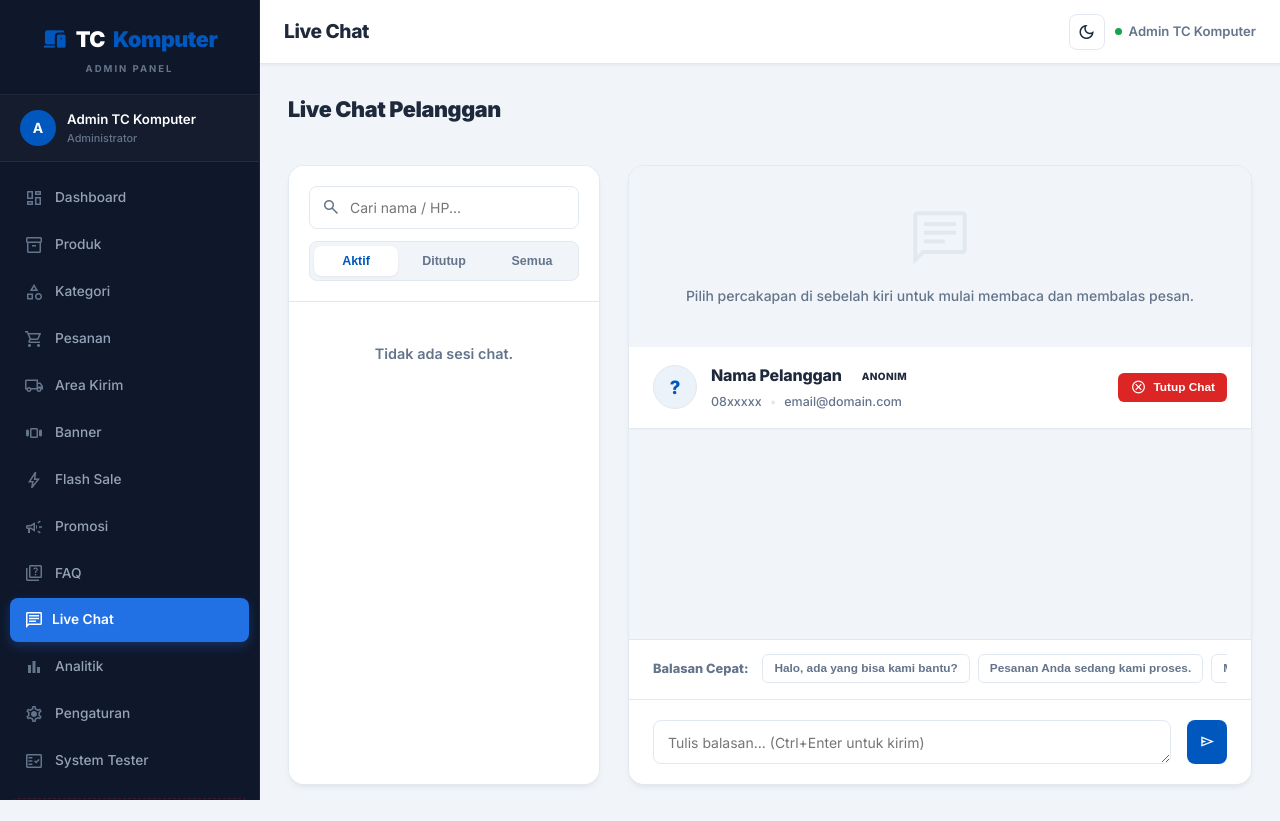
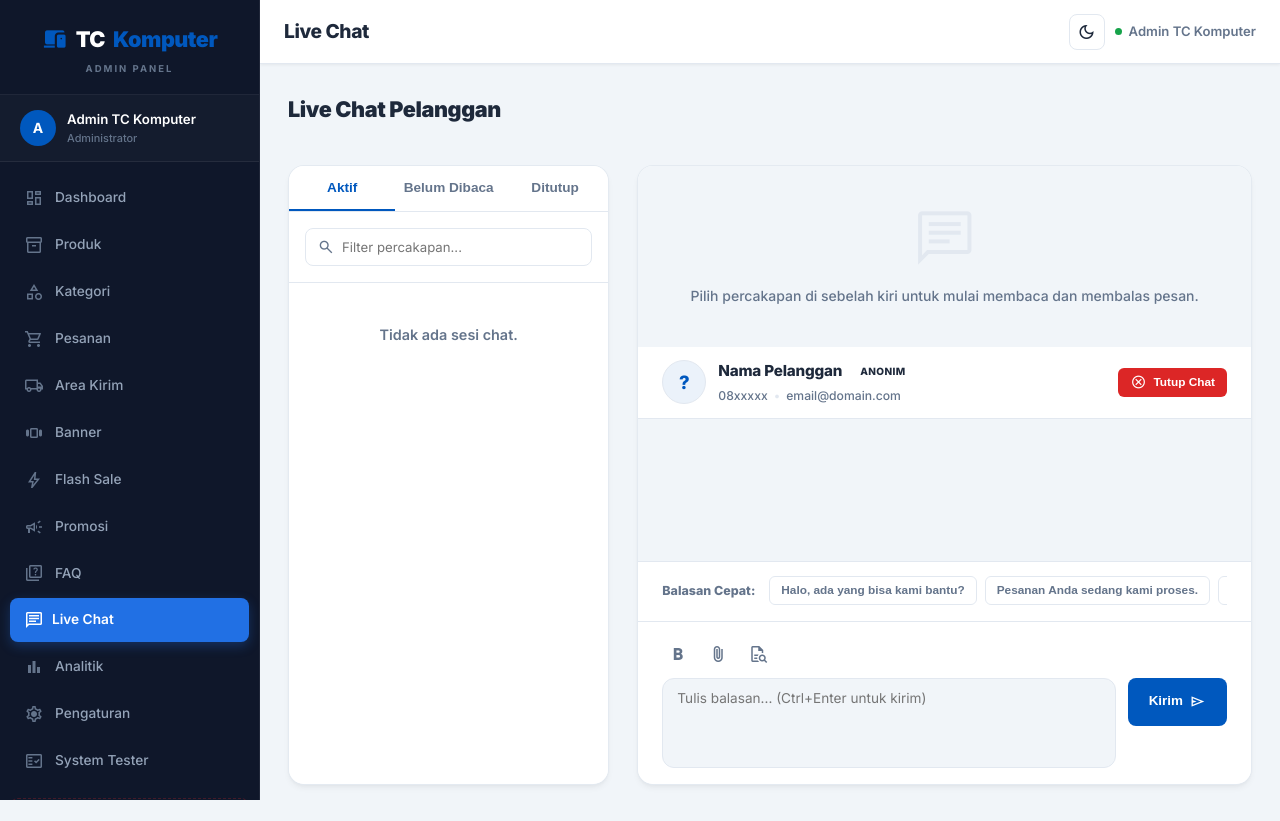
Before and after one commit to stevenarif123/TCKomputer, a PHP site: page /admin/chats in a window 1280 px wide. Run offline with PHP 8.4, Linux system fonts and the light colour scheme; a user stored in the database is signed in; data comes from the database, SQL or seed files in the repository; data that the repository does not hold is empty; some libraries are stand-ins or nearby versions.

Commit message:
Update Live Chat Admin styling to match mockup and standard admin design language

```diff
--- a/admin/chats.php
+++ b/admin/chats.php
@@ -11,18 +11,18 @@ require_once __DIR__ . '/../includes/admin-header.php';
     <h2>Live Chat Pelanggan</h2>
 </div>
 
-<div class="grid-2col-asym-rev chat-layout-grid">
+<div class="chat-layout-grid">
     <!-- Left Column: Sesi Chat -->
     <div class="admin-card chat-sidebar-card">
+        <div class="chat-filter-tabs">
+            <button class="filter-tab active" data-status="active">Aktif</button>
+            <button class="filter-tab" data-status="unread">Belum Dibaca</button>
+            <button class="filter-tab" data-status="closed">Ditutup</button>
+        </div>
         <div class="chat-sessions-header">
             <div class="search-wrapper">
                 <span class="material-symbols-outlined search-icon">search</span>
-                <input type="text" id="session-search" placeholder="Cari nama / HP..." class="form-input">
-            </div>
-            <div class="chat-filter-tabs">
-                <button class="filter-tab active" data-status="active">Aktif</button>
-                <button class="filter-tab" data-status="closed">Ditutup</button>
-                <button class="filter-tab" data-status="">Semua</button>
+                <input type="text" id="session-search" placeholder="Filter percakapan..." class="form-input">
             </div>
         </div>
         <div id="sessions-container" class="sessions-scrollable">
@@ -79,10 +79,24 @@ require_once __DIR__ . '/../includes/admin-header.php';
 
             <!-- Input Balasan -->
             <div class="conversation-input-area">
-                <textarea id="chat-reply-input" class="form-textarea" placeholder="Tulis balasan... (Ctrl+Enter untuk kirim)" rows="1" style="min-height: 44px; padding-top: 11px;"></textarea>
-                <button id="chat-reply-send" class="btn btn-primary" style="height: 44px; width: 44px; padding: 0; display: flex; align-items: center; justify-content: center; border-radius: var(--admin-radius-sm);">
-                    <span class="material-symbols-outlined">send</span>
-                </button>
+                <div class="input-tools">
+                    <button class="input-tool-btn" title="Format Tebal">
+                        <span class="material-symbols-outlined">format_bold</span>
+                    </button>
+                    <button class="input-tool-btn" title="Lampirkan File">
+                        <span class="material-symbols-outlined">attach_file</span>
+                    </button>
+                    <button class="input-tool-btn" id="btn-quick-replies-toggle" title="Balasan Cepat">
+                        <span class="material-symbols-outlined">quick_reference_all</span>
+                    </button>
+                </div>
+                <div class="input-box-wrapper">
+                    <textarea id="chat-reply-input" class="form-textarea" placeholder="Tulis balasan... (Ctrl+Enter untuk kirim)" rows="2"></textarea>
+                    <button id="chat-reply-send" class="btn btn-primary send-btn">
+                        <span>Kirim</span>
+                        <span class="material-symbols-outlined">send</span>
+                    </button>
+                </div>
             </div>
         </div>
     </div>
@@ -111,6 +125,8 @@ document.addEventListener('DOMContentLoaded', () => {
     const btnCloseSession = document.getElementById('btn-close-session');
     const sessionSearch = document.getElementById('session-search');
     const filterTabs = document.querySelectorAll('.filter-tab');
+    const btnQuickRepliesToggle = document.getElementById('btn-quick-replies-toggle');
+    const quickRepliesContainer = document.querySelector('.quick-replies-container');
 
     // Request Notification permission
     if (Notification.permission === 'default') {
@@ -136,6 +152,13 @@ document.addEventListener('DOMContentLoaded', () => {
             fetchSessions();
         });
     });
+
+    // Toggle quick replies
+    if (btnQuickRepliesToggle && quickRepliesContainer) {
+        btnQuickRepliesToggle.addEventListener('click', () => {
+            quickRepliesContainer.classList.toggle('hidden');
+        });
+    }
 
     // Fetch sessions list
     async function fetchSessions() {
@@ -182,9 +205,7 @@ document.addEventListener('DOMContentLoaded', () => {
         sessions.forEach(session => {
             const isActive = session.id == activeSessionId ? 'active' : '';
             const isUnread = session.unread_admin > 0 ? 'unread' : '';
-            const initial = session.user_name.charAt(0).toUpperCase();
 
-            // Check if there are newly received messages from other sessions to play sound
             const prevItem = document.getElementById(`session-${session.id}`);
             if (prevItem) {
                 const prevUnread = parseInt(prevItem.getAttribute('data-unread') || '0');
@@ -197,9 +218,16 @@ document.addEventListener('DOMContentLoaded', () => {
 
             totalUnread += parseInt(session.unread_admin);
 
+            // Status dot indicator
+            const isOnline = session.status === 'active' ? 'online' : 'offline';
+
             html += `
                 <div class="chat-session-item ${isActive} ${isUnread}" id="session-${session.id}" data-unread="${session.unread_admin}" onclick="selectSession(${session.id}, '${escapeHtml(session.user_name)}', '${session.user_id ? 'Terdaftar' : 'Anonim'}', '${session.user_phone || '-'}', '${session.user_email || '-'}', '${session.status}')">
-                    <div class="session-avatar">${initial}</div>
+                    ${isActive ? '<div class="active-indicator"></div>' : ''}
+                    <div class="session-avatar-wrap">
+                        <div class="session-avatar">${escapeHtml(session.user_name.charAt(0).toUpperCase())}</div>
+                        <span class="status-dot ${isOnline}"></span>
+                    </div>
                     <div class="session-info">
                         <div class="session-name-row">
                             <span class="session-name">${escapeHtml(session.user_name)}</span>
@@ -273,11 +301,11 @@ document.addEventListener('DOMContentLoaded', () => {
         if (status === 'closed') {
             btnCloseSession.style.display = 'none';
             document.querySelector('.conversation-input-area').classList.add('hidden');
-            document.querySelector('.quick-replies-container').classList.add('hidden');
+            if (quickRepliesContainer) quickRepliesContainer.classList.add('hidden');
         } else {
             btnCloseSession.style.display = 'inline-flex';
             document.querySelector('.conversation-input-area').classList.remove('hidden');
-            document.querySelector('.quick-replies-container').classList.remove('hidden');
+            if (quickRepliesContainer) quickRepliesContainer.classList.remove('hidden');
         }
 
         // Display panel
@@ -288,11 +316,21 @@ document.addEventListener('DOMContentLoaded', () => {
         // Clear active session highlight and set clicked one
         document.querySelectorAll('.chat-session-item').forEach(item => {
             item.classList.remove('active');
+            const ind = item.querySelector('.active-indicator');
+            if (ind) ind.remove();
         });
         const clickedItem = document.getElementById(`session-${id}`);
         if (clickedItem) {
             clickedItem.classList.add('active');
             clickedItem.classList.remove('unread');
+
+            // Add active indicator if not present
+            if (!clickedItem.querySelector('.active-indicator')) {
+                const indicator = document.createElement('div');
+                indicator.className = 'active-indicator';
+                clickedItem.insertBefore(indicator, clickedItem.firstChild);
+            }
+
             const itemBadge = clickedItem.querySelector('.session-badge');
             if (itemBadge) itemBadge.remove();
         }
@@ -345,20 +383,33 @@ document.addEventListener('DOMContentLoaded', () => {
             msgDiv.innerHTML = `<span>${escapeHtml(msg.message)}</span>`;
         } else {
             const senderClass = isAdmin ? 'message-admin' : (isAI ? 'message-ai' : 'message-user');
-            let senderNameHtml = '';
 
-            if (isAI) {
-                senderNameHtml = '<span class="ai-badge">AI Assistant</span>';
-            } else if (!isAdmin) {
-                senderNameHtml = `<span class="user-name-tag">${escapeHtml(msg.sender_name)}</span>`;
+            let avatarHtml = '';
+            let senderName = '';
+
+            if (isAdmin) {
+                avatarHtml = `<div class="message-avatar admin-avatar-icon"><span class="material-symbols-outlined">support_agent</span></div>`;
+                senderName = 'Anda';
+            } else if (isAI) {
+                avatarHtml = `<div class="message-avatar ai-avatar-icon"><span class="material-symbols-outlined">smart_toy</span></div>`;
+                senderName = 'Asisten AI';
+            } else {
+                const initial = msg.sender_name ? msg.sender_name.charAt(0).toUpperCase() : 'U';
+                avatarHtml = `<div class="message-avatar user-avatar-initials">${escapeHtml(initial)}</div>`;
+                senderName = msg.sender_name;
             }
 
             msgDiv.className = `chat-message ${senderClass}`;
             msgDiv.innerHTML = `
-                <div class="message-bubble">
-                    ${senderNameHtml ? `<div class="message-sender">${senderNameHtml}</div>` : ''}
-                    <div class="message-text">${msg.message.replace(/\n/g, '<br>')}</div>
-                    <div class="message-time">${msg.time}</div>
+                ${avatarHtml}
+                <div class="message-body">
+                    <div class="message-meta">
+                        <span class="message-sender-name">${escapeHtml(senderName)}</span>
+                        <span class="message-time">${msg.time}</span>
+                    </div>
+                    <div class="message-bubble">
+                        <div class="message-text">${msg.message.replace(/\n/g, '<br>')}</div>
+                    </div>
                 </div>
             `;
         }
@@ -442,7 +493,7 @@ document.addEventListener('DOMContentLoaded', () => {
                 // Update local status representation
                 btnCloseSession.style.display = 'none';
                 document.querySelector('.conversation-input-area').classList.add('hidden');
-                document.querySelector('.quick-replies-container').classList.add('hidden');
+                if (quickRepliesContainer) quickRepliesContainer.classList.add('hidden');
 
                 // Refresh messages & sessions
                 pollMessages();
--- a/assets/css/admin.css
+++ b/assets/css/admin.css
@@ -1248,26 +1248,63 @@ body.dark-mode .notepad-textarea { background: rgba(255,255,255,0.025); }
 
 .chat-layout-grid {
     margin-top: 10px;
-}
-
-.chat-sidebar-card, .chat-main-card {
-    padding: 0 !important;
+    display: flex;
+    gap: 28px;
     height: calc(100vh - 180px);
     min-height: 520px;
+}
+
+.chat-sidebar-card {
+    width: 33.333%;
+    min-width: 300px;
+    padding: 0 !important;
     display: flex;
     flex-direction: column;
     overflow: hidden;
 }
 
+.chat-main-card {
+    flex: 1;
+    padding: 0 !important;
+    display: flex;
+    flex-direction: column;
+    overflow: hidden;
+    position: relative;
+}
+
+.chat-filter-tabs {
+    display: flex;
+    border-bottom: 1px solid var(--admin-border);
+    background: var(--admin-card-bg);
+}
+.filter-tab {
+    flex: 1;
+    background: transparent;
+    border: none;
+    padding: 14px 0;
+    text-align: center;
+    font-size: 0.85rem;
+    font-weight: 600;
+    color: var(--admin-text-muted);
+    cursor: pointer;
+    transition: all 0.2s ease;
+    border-bottom: 2px solid transparent;
+}
+.filter-tab:hover {
+    color: var(--admin-text);
+    background: rgba(0,0,0,0.015);
+}
+.filter-tab.active {
+    color: var(--admin-primary);
+    font-weight: 800;
+    border-bottom: 2px solid var(--admin-primary);
+}
+
 .chat-sessions-header {
-    padding: 20px;
+    padding: 16px;
     border-bottom: 1px solid var(--admin-border);
-    display: flex;
-    flex-direction: column;
-    gap: 12px;
     background: var(--admin-card-bg);
 }
-
 .chat-sessions-header .search-wrapper {
     position: relative;
     width: 100%;
@@ -1278,40 +1315,12 @@ body.dark-mode .notepad-textarea { background: rgba(255,255,255,0.025); }
     top: 50%;
     transform: translateY(-50%);
     color: var(--admin-text-muted);
-    font-size: 20px;
+    font-size: 18px;
 }
 .chat-sessions-header .form-input {
-    padding-left: 40px;
-}
-
-.chat-filter-tabs {
-    display: flex;
-    background: var(--admin-bg);
-    border-radius: var(--admin-radius-sm);
-    padding: 4px;
-    gap: 4px;
-    border: 1px solid var(--admin-border);
-}
-.filter-tab {
-    flex: 1;
-    background: transparent;
-    border: none;
-    padding: 8px 12px;
-    font-size: 0.78rem;
-    font-weight: 700;
-    color: var(--admin-text-muted);
-    cursor: pointer;
-    border-radius: var(--admin-radius-sm);
-    transition: all 0.2s ease;
-    text-align: center;
-}
-.filter-tab:hover {
-    color: var(--admin-text);
-}
-.filter-tab.active {
-    background: var(--admin-card-bg);
-    color: var(--admin-primary);
-    box-shadow: var(--admin-shadow-sm);
+    padding-left: 36px;
+    font-size: 0.825rem;
+    height: 38px;
 }
 
 .sessions-scrollable {
@@ -1446,20 +1473,20 @@ body.dark-mode .chat-session-item {
 }
 
 .conversation-header {
-    padding: 16px 24px;
+    height: 72px;
+    padding: 0 24px;
     border-bottom: 1px solid var(--admin-border);
     display: flex;
     justify-content: space-between;
     align-items: center;
     background: var(--admin-card-bg);
     z-index: 10;
-    box-shadow: 0 1px 3px rgba(0,0,0,0.02);
 }
 
 .user-meta {
     display: flex;
     align-items: center;
-    gap: 14px;
+    gap: 12px;
 }
 .user-avatar {
     width: 44px;
@@ -1477,21 +1504,21 @@ body.dark-mode .chat-session-item {
 .user-title-row {
     display: flex;
     align-items: center;
-    gap: 10px;
+    gap: 8px;
 }
 .user-title-row h4 {
     margin: 0;
-    font-size: 1rem;
+    font-size: 0.95rem;
     font-weight: 800;
     color: var(--admin-text);
     letter-spacing: -0.2px;
 }
 .user-sub-row {
-    font-size: 0.78rem;
+    font-size: 0.76rem;
     color: var(--admin-text-muted);
     display: flex;
     align-items: center;
-    gap: 8px;
+    gap: 6px;
     margin-top: 3px;
     font-weight: 500;
 }
@@ -1507,101 +1534,131 @@ body.dark-mode .chat-session-item {
 
 .conversation-messages {
     flex-grow: 1;
-    padding: 24px 30px;
+    padding: 24px;
     overflow-y: auto;
     background: var(--admin-bg);
     display: flex;
     flex-direction: column;
-    gap: 18px;
+    gap: 20px;
 }
 
 .chat-message {
     display: flex;
-    flex-direction: column;
-    max-width: 75%;
+    gap: 12px;
+    max-width: 80%;
 }
 .chat-message.message-user {
     align-self: flex-start;
 }
 .chat-message.message-admin {
     align-self: flex-end;
+    flex-direction: row-reverse;
 }
 .chat-message.message-ai {
     align-self: flex-start;
 }
 
-.message-bubble {
-    padding: 12px 18px;
-    border-radius: 16px;
-    box-shadow: 0 1px 3px rgba(0,0,0,0.06);
-    position: relative;
-}
-.message-user .message-bubble {
-    background: var(--admin-card-bg);
-    color: var(--admin-text);
-    border: 1px solid var(--admin-border);
-    border-top-left-radius: 4px;
-}
-.message-admin .message-bubble {
-    background: var(--admin-primary);
-    color: #fff;
-    border-top-right-radius: 4px;
-}
-.message-ai .message-bubble {
-    background: rgba(13, 148, 136, 0.08);
-    color: var(--admin-text);
-    border: 1px solid rgba(13, 148, 136, 0.15);
-    border-top-left-radius: 4px;
-}
-
-.message-sender {
-    margin-bottom: 6px;
-    display: flex;
-    align-items: center;
-}
-.ai-badge {
-    font-size: 0.65rem;
+.message-avatar {
+    width: 32px;
+    height: 32px;
+    border-radius: 50%;
+    display: flex;
+    align-items: center;
+    justify-content: center;
+    font-size: 12px;
     font-weight: 800;
-    background: #0d9488;
-    color: #fff;
-    padding: 2px 6px;
-    border-radius: 4px;
-    text-transform: uppercase;
-    letter-spacing: 0.2px;
-}
-.user-name-tag {
-    font-size: 0.72rem;
+    flex-shrink: 0;
+    margin-top: 4px;
+}
+.user-avatar-initials {
+    background: var(--admin-secondary);
+    color: white;
+}
+.ai-avatar-icon {
+    background: #004c5e;
+    color: #b7eaff;
+}
+.ai-avatar-icon span {
+    font-size: 16px;
+    font-variation-settings: 'FILL' 1;
+}
+.admin-avatar-icon {
+    background: var(--admin-primary-light);
+    color: var(--admin-primary);
+    border: 1px solid var(--admin-primary);
+}
+.admin-avatar-icon span {
+    font-size: 16px;
+}
+
+.message-body {
+    display: flex;
+    flex-direction: column;
+    gap: 4px;
+}
+.message-admin .message-body {
+    align-items: flex-end;
+}
+.message-meta {
+    display: flex;
+    align-items: baseline;
+    gap: 8px;
+}
+.message-admin .message-meta {
+    flex-direction: row-reverse;
+}
+.message-sender-name {
     font-weight: 700;
-    color: var(--admin-text-muted);
-}
-
-.message-text {
-    font-size: 0.9rem;
-    line-height: 1.5;
-    word-break: break-word;
+    font-size: 0.85rem;
+    color: var(--admin-text);
 }
 .message-time {
     font-size: 0.7rem;
     color: var(--admin-text-muted);
-    text-align: right;
-    margin-top: 6px;
-    font-weight: 600;
-}
-.message-admin .message-time {
-    color: rgba(255, 255, 255, 0.8);
+}
+
+.message-bubble {
+    padding: 12px 16px;
+    border-radius: 12px;
+    font-size: 0.875rem;
+    line-height: 1.5;
+    word-break: break-word;
+    box-shadow: 0 1px 2px rgba(0,0,0,0.05);
+}
+.message-user .message-bubble {
+    background: var(--admin-card-bg);
+    color: var(--admin-text);
+    border: 1px solid var(--admin-border);
+    border-top-left-radius: 0;
+}
+.message-admin .message-bubble {
+    background: var(--admin-primary);
+    color: white;
+    border-top-right-radius: 0;
+}
+.message-ai .message-bubble {
+    background: #e6f6f9;
+    color: #003643;
+    border: 1px solid #ccecf2;
+    border-top-left-radius: 0;
+}
+body.dark-mode .message-ai .message-bubble {
+    background: #002c36;
+    color: #b7eaff;
+    border-color: #004c5e;
 }
 
 .chat-message-system {
     text-align: center;
-    margin: 12px 0;
+    margin: 8px 0;
     align-self: center;
 }
 .chat-message-system span {
     background: rgba(0,0,0,0.05);
     color: var(--admin-text-muted);
-    font-size: 0.74rem;
+    font-size: 0.72rem;
     font-weight: 700;
-    padding: 6px 18px;
+    padding: 6px 16px;
     border-radius: 20px;
     display: inline-block;
 }
@@ -1614,8 +1671,11 @@ body.dark-mode .chat-session-item {
     align-items: center;
     gap: 14px;
 }
+.quick-replies-container.hidden {
+    display: none;
+}
 .quick-replies-label {
-    font-size: 0.8rem;
+    font-size: 0.78rem;
     font-weight: 800;
     color: var(--admin-text-muted);
     flex-shrink: 0;
@@ -1636,12 +1696,69 @@ body.dark-mode .chat-session-item {
 }
 
 .conversation-input-area {
-    padding: 20px 24px;
+    padding: 16px 24px;
     border-top: 1px solid var(--admin-border);
     background: var(--admin-card-bg);
     display: flex;
-    gap: 16px;
-    align-items: center;
+    flex-direction: column;
+}
+.input-tools {
+    display: flex;
+    align-items: center;
+    gap: 8px;
+    margin-bottom: 8px;
+    color: var(--admin-text-muted);
+}
+.input-tool-btn {
+    padding: 6px;
+    background: none;
+    border: none;
+    cursor: pointer;
+    border-radius: 4px;
+    display: flex;
+    align-items: center;
+    color: var(--admin-text-muted);
+    transition: all 0.2s;
+}
+.input-tool-btn:hover {
+    background: var(--admin-bg);
+    color: var(--admin-text);
+}
+.input-tool-btn span {
+    font-size: 20px;
+}
+.input-box-wrapper {
+    display: flex;
+    gap: 12px;
+}
+.input-box-wrapper textarea {
+    flex-grow: 1;
+    border: 1px solid var(--admin-border);
+    border-radius: var(--admin-radius);
+    padding: 10px 14px;
+    font-size: 0.85rem;
+    line-height: 1.4;
+    resize: none;
+    outline: none;
+    background: var(--admin-bg);
+    color: var(--admin-text);
+    transition: all 0.2s ease;
+    height: 48px;
+}
+.input-box-wrapper textarea:focus {
+    border-color: var(--admin-primary);
+    background: var(--admin-card-bg);
+    box-shadow: 0 0 0 3px var(--admin-primary-light);
+}
+.input-box-wrapper .send-btn {
+    height: 48px;
+    padding: 0 20px;
+    display: flex;
+    align-items: center;
+    justify-content: center;
+    gap: 6px;
+    border-radius: var(--admin-radius-sm);
+    flex-shrink: 0;
 }
 
 .chat-loading, .chat-empty-state {
```
Also changed, not shown: other parts of assets/css/admin.css (+38 -18 lines).
